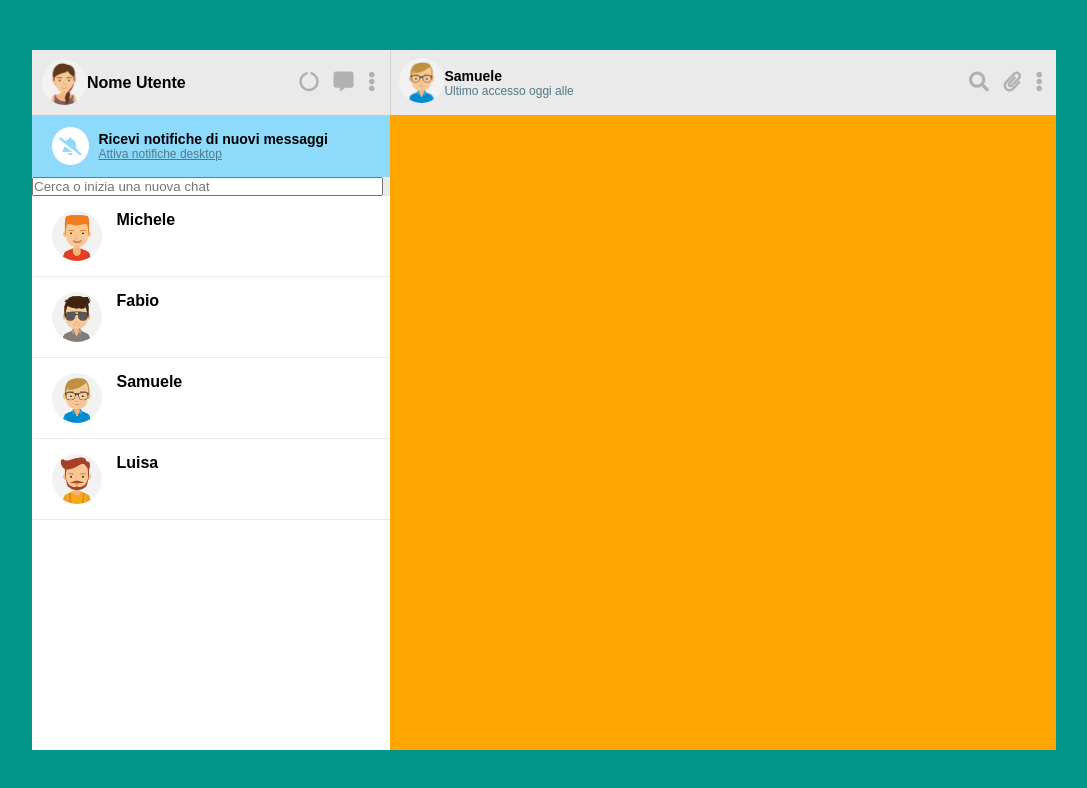
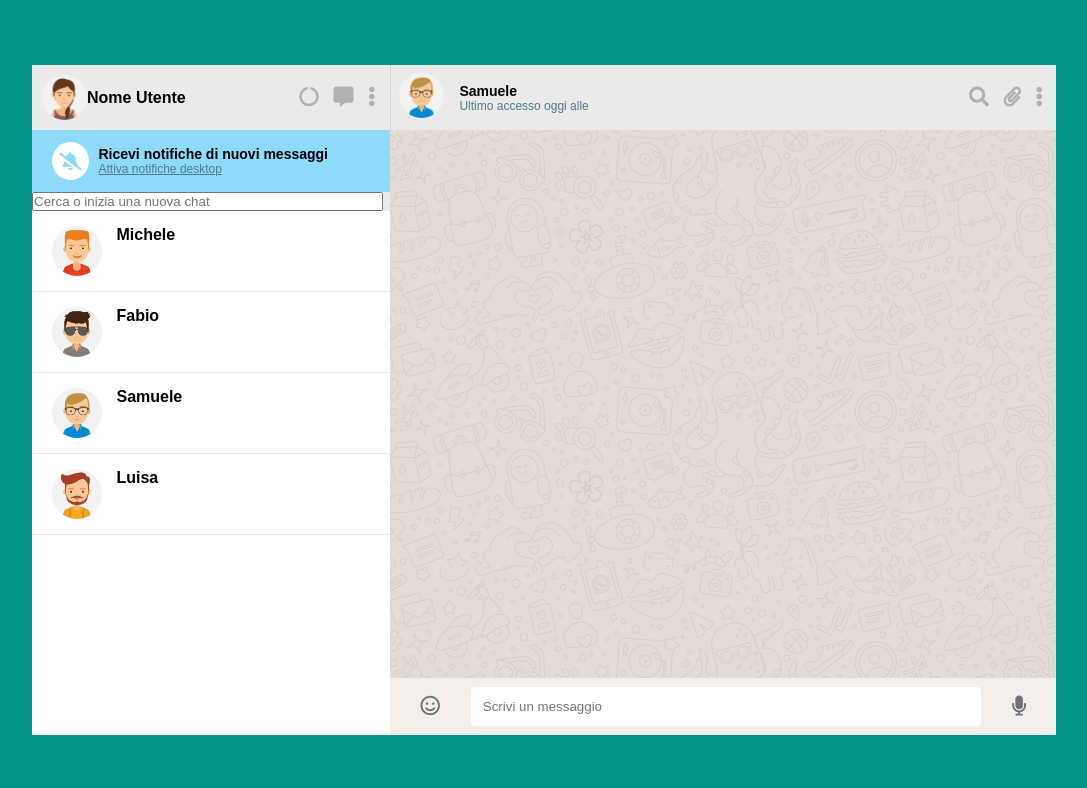
Before and after one commit to Deki97/vue-boolzapp, a plain HTML site: page milestone-1/index.html in a window 1280 px wide. Shown: the whole page, without its empty margins (96-1183 px from the left). Drawn offline with nearby package versions, Linux system fonts and the light colour scheme.

Commit message:
layout template

```diff
--- a/milestone-1/css/style.css
+++ b/milestone-1/css/style.css
@@ -42,15 +42,16 @@ ul {
 
     /* test */
     background-color: white;
-    height: 700px;
+    /* height: 700px; */
 }
 
 .column-right {
     width: 65%;
-
+    display: flex;
+    flex-direction: column;
     /* test */
-    background-color: orange;
-    height: 700px;
+    background-image: url('../img/mine.jpg');
+    /* height: 700px; */
 }
 
 /* COLUMN LEFT */
@@ -119,7 +120,7 @@ ul {
 }
 
 /* Search chats */
-input {
+.search-chats input {
     width: 98%;
     margin: auto;
 }
@@ -128,6 +129,9 @@ input {
     background-color: #eaeaea;
 }
 
+.users-list {
+    margin-bottom: 200px;
+}
 /* Users list */
 .users-list img {
     width: 50px;
@@ -148,6 +152,8 @@ ul li {
 
 
 /* RIGHT COLUMN */
+
+/* Current user */
 .current-user {
     background-color: #eaeaea;
     border-left: 1px solid lightgrey;
@@ -172,6 +178,10 @@ ul li {
     color: #52798a;
 }
 
+.current-user-text {
+    padding-left: 15px;
+}
+
 .current-user-info {
     display: flex;
     align-items: center;
@@ -181,3 +191,39 @@ ul li {
     padding: 0 5px;
     color: #b1b1b1;
 }
+/* End current user */
+
+
+/* Current chat */
+.current-chat {
+    flex-grow: 1;
+}
+/* End current chat */
+
+/* Type message */
+.type-message i {
+    width: 100%;
+    color: #6a7376;
+    font-size: 20px;
+    padding: 0 30px;
+}
+
+.type-message {
+    display: flex;
+    padding: 8px 0;
+    background-color: #f3eeea;
+    align-items: center;
+}
+
+.text-field {
+    flex-grow: 1;
+}
+
+.text-field input {
+    border: 1px solid #f3eeea;
+    padding: 12px;
+    width: 100%;
+    border-radius: 5px;
+}
+
+/* End type message */
--- a/milestone-1/index.html
+++ b/milestone-1/index.html
@@ -101,6 +101,24 @@
                                 <i class="fas fa-ellipsis-v"></i>
                             </div>
                         </div>
+
+                        <div class="current-chat">
+
+                        </div>
+
+                        <div class="type-message">
+                            <div class="emoji">
+                                <i class="far fa-smile"></i>
+                            </div>
+
+                            <div class="text-field">
+                                <input type="text" placeholder="Scrivi un messaggio">
+                            </div>
+
+                            <div class="voice message">
+                                <i class="fas fa-microphone"></i>
+                            </div>
+                        </div>
                         <!-- END MAIN ACTIVE CHAT -->
                     </div>
                 <!-- END COLUMN RIGHT -->
```
